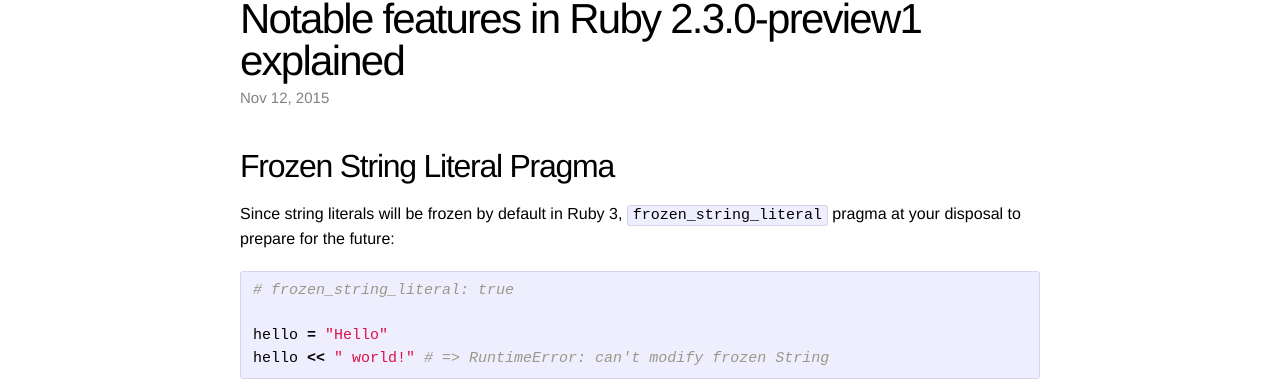
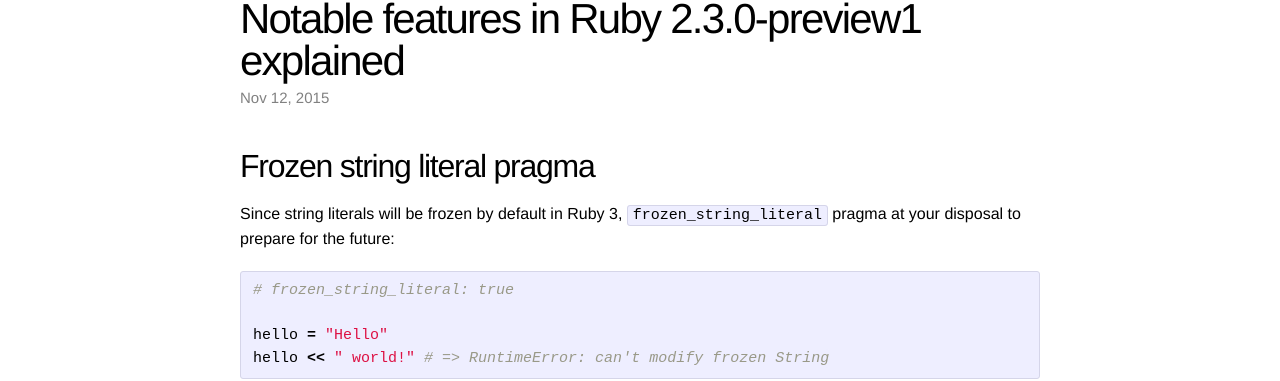
Before and after one commit to yukas/yukas.github.io, a Jekyll site: the page built from _posts/2015-11-12-notable-features-in-ruby-2-3-0-preview1-explained.markdown, in a window 1280 px wide. Shown: the part 104-485 px from the top of the page. Built offline with Jekyll 4.4.1, drawn with Linux system fonts in a browser that asks for light colours; comment, search, counter and statistics services are not loaded.

```diff
--- a/_posts/2015-11-12-notable-features-in-ruby-2-3-0-preview1-explained.markdown
+++ b/_posts/2015-11-12-notable-features-in-ruby-2-3-0-preview1-explained.markdown
@@ -6,7 +6,7 @@ categories: ruby
 comments: true
 ---
 
-## Frozen String Literal Pragma
+## Frozen string literal pragma
 
 Since string literals will be frozen by default in Ruby 3, `frozen_string_literal` pragma at your disposal to prepare for the future:
 
```
